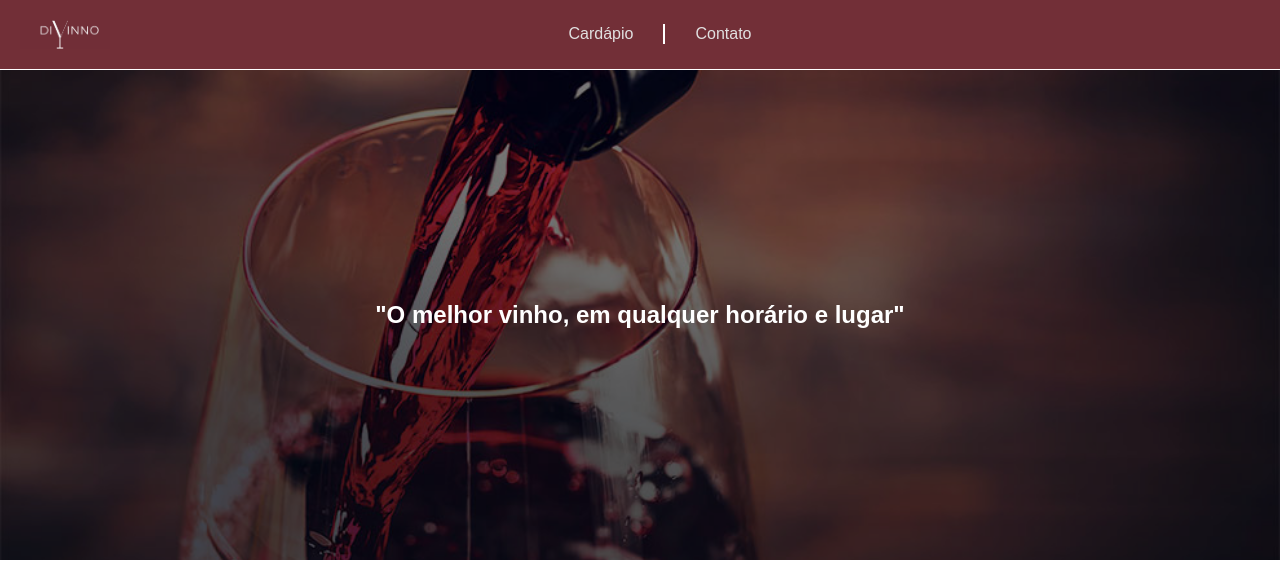
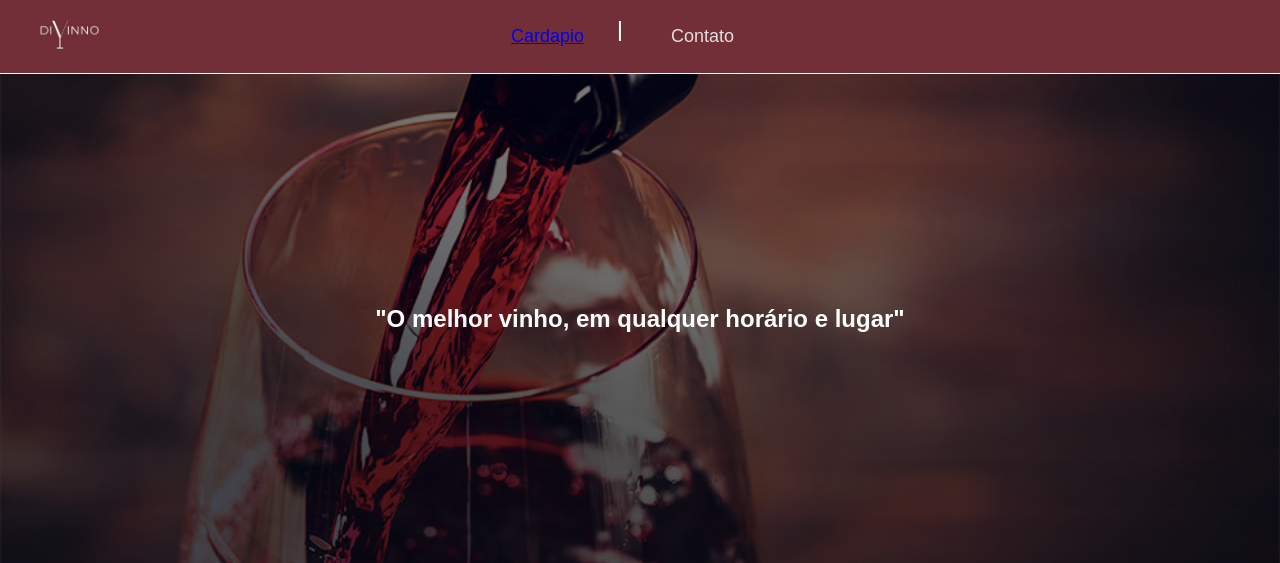
Before and after one commit to Esboriol/Site_Adm, a Flask app: page / in a window 1280 px wide. Shown: the top 563 px of the page. Run offline with Flask 3, Linux system fonts and the light colour scheme.

Commit message:
Quarta verção

```diff
--- a/static/css/index.css
+++ b/static/css/index.css
@@ -8,6 +8,19 @@ body {
 
 h2, h3 {
     margin: 0;
+}
+
+.sobre {
+    position: relative;
+    margin-left: 0; /* Remova o grande deslocamento para a esquerda */
+    font-size: 18px;
+    text-align: center; /* Centraliza o texto */
+}
+
+.contato {
+    position: relative;
+    margin-right: 0px;
+    font-size: 18px;
 }
 
 h3 {
@@ -57,10 +70,60 @@ p {
 }
 
 .logo {
+    max-width: 100px;
     height: auto;
-    max-width: 100px;
     width: 90px;
     cursor: pointer;
+}
+
+.logo-container {
+    display: flex; /* Usa flexbox para alinhar os itens */
+    align-items: center; /* Alinha verticalmente os itens no centro */
+    justify-content: space-between; /* Espaça os itens */
+    margin-bottom: 01px;
+    padding: 10px;
+    background-color: #722F37;
+}
+
+.menu-toggle {
+    display: none; /* Oculta o botão por padrão */
+    flex-direction: column; /* Alinha as barras em coluna */
+    cursor: pointer; /* Cursor de ponteiro ao passar o mouse */
+    position: absolute; /* Posiciona em relação ao contêiner pai */
+    top: 20px; /* Distância do topo */
+    right: 20px; /* Distância da direita */
+}
+
+.menu-toggle .bar {
+    height: 3px; /* Altura das barras */
+    width: 25px; /* Largura das barras */
+    background-color: white; /* Cor das barras */
+    margin: 3px 0; /* Espaçamento entre as barras */
+}
+
+.nav-list {
+    display: none; /* Oculta o menu por padrão */
+    position: absolute;
+    top: 60px; /* Distância do topo */
+    left: 50%; /* Posiciona o menu no meio da tela */
+    transform: translateX(-50%); /* Centraliza horizontalmente */
+    background-color: #722f37;
+    padding: 5px; /* Diminui o preenchimento interno do menu */
+    border-radius: 5px;
+    font-size: 18px; /* Aumenta o tamanho da fonte */
+    z-index: 1000; /* Certifique-se de que o menu esteja acima de outros elementos */
+    width: auto; /* Ajusta a largura do menu */
+}
+
+.nav-list li {
+    list-style: none;
+    margin: 5px 0;
+    padding: 5px; /* Opcional: diminui o preenchimento interno dos itens */
+}
+
+.nav-list.active {
+    display: block; /* Mostra o menu quando a classe 'active' é adicionada */
+    width: 100%; /* Largura total para o menu */
 }
 
 /* Estilização das seções */
@@ -133,18 +196,60 @@ a:hover {
     transform: translateY(0); /* Retorna à posição original */
 }
 
-/* Responsividade */
 @media (max-width: 768px) {
-    .logo-container {
-        padding: 20px;
+        .nav-list {
+        display: none; /* Oculta o menu por padrão em telas menores */
+        position: absolute; /* Mantém a posição absoluta */
+        top: 60px; /* Distância do topo */
+        left: 50%; /* Centraliza horizontalmente */
+        transform: translateX(-50%); /* Garante que o menu fique centralizado */
+        width: 100%; /* Ajuste a largura do menu */
+        max-width: 750px; /* Largura máxima */
+        padding: 10px; /* Um pouco de preenchimento */
     }
 
-    .primeiro {
-        height: 200px;
+    .vinho {
+        width: calc(50% - 15px); /* Para 2 itens por linha em telas menores */
     }
 
-    .section {
-        padding: 20px 10px;
-        max-width: 100%; /* As caixinhas ocupam a largura total em telas menores */
+    .nav-list.active {
+    display: block;
+    left: 0; /* Remove o deslocamento */
+    right: 0; /* Garante que o menu se estenda até o final da tela */
+    transform: none; /* Remove a transformação para centralizar o menu corretamente */
+    width: 97.2%; /* Garante que o menu cubra toda a tela */
+}
+
+    .menu-toggle {
+        display: flex; /* Mostra o botão hamburguer em telas pequenas */
+    }
+
+    /* Esconde os botões em telas pequenas */
+    .button-container {
+        display: none; /* Oculta os botões em telas menores */
+    }
+    .primeiro {
+     height: 200px;
     }
 }
+
+@media (min-width: 769px) {
+    .menu-toggle {
+        display: none; /* Oculta o botão hambúrguer em telas maiores */
+    }
+
+   .nav-list {
+        display: flex; /* Mostra os links de navegação diretamente */
+        position: static; /* Remove a posição absoluta */
+        margin: 0 auto;
+        padding: 0;
+        background-color: transparent;
+        justify-content: center; /* Centraliza os itens */
+        width: auto;
+        margin-left: 520px; /* Adiciona uma margem à esquerda para movê-los à direita */
+   }
+
+    .nav-list li {
+        margin: 0 15px; /* Espaçamento entre os itens do menu */
+    }
+}
--- a/templates/index.html
+++ b/templates/index.html
@@ -9,12 +9,19 @@
 </head>
 <body>
     <div class="logo-container">
-        <img onclick="window.location.href='/'" class="logo" src="{{ url_for('static', filename='img/Logo_page-0001.jpg') }}">
-        <div class="nav-links">
-            <a href="{{ url_for('cardapio')}}" class="cardapio">Cardápio</a>
+        <div>
+            <img href="/" class="logo" src="{{ url_for('static', filename='img/Logo_page-0001.jpg') }}">
+        </div>
+        <div class="menu-toggle" id="mobile-menu">
+            <span class="bar"></span>
+            <span class="bar"></span>
+            <span class="bar"></span>
+        </div>
+        <ul class="nav-list">
+            <li><a href="{{ url_for('cardapio')}}" class="sobre">Cardapio</a></li>
             <div class="separator"></div>
-            <a href="{{ url_for('contato')}}" class="contato">Contato</a>
-        </div>
+            <li><a href="{{ url_for('contato')}}" class="contato">Contato</a></li>
+        </ul>
     </div>
 
     <div class="primeiro">
```
Also changed, not shown: static/css/cardapio.css (+25 -11 lines).
